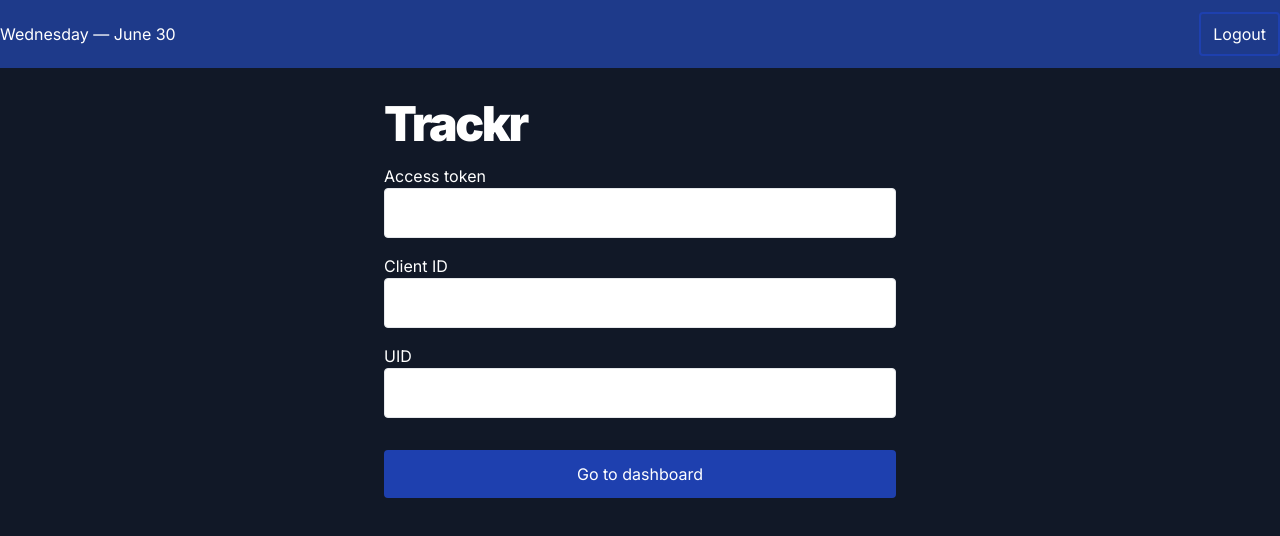
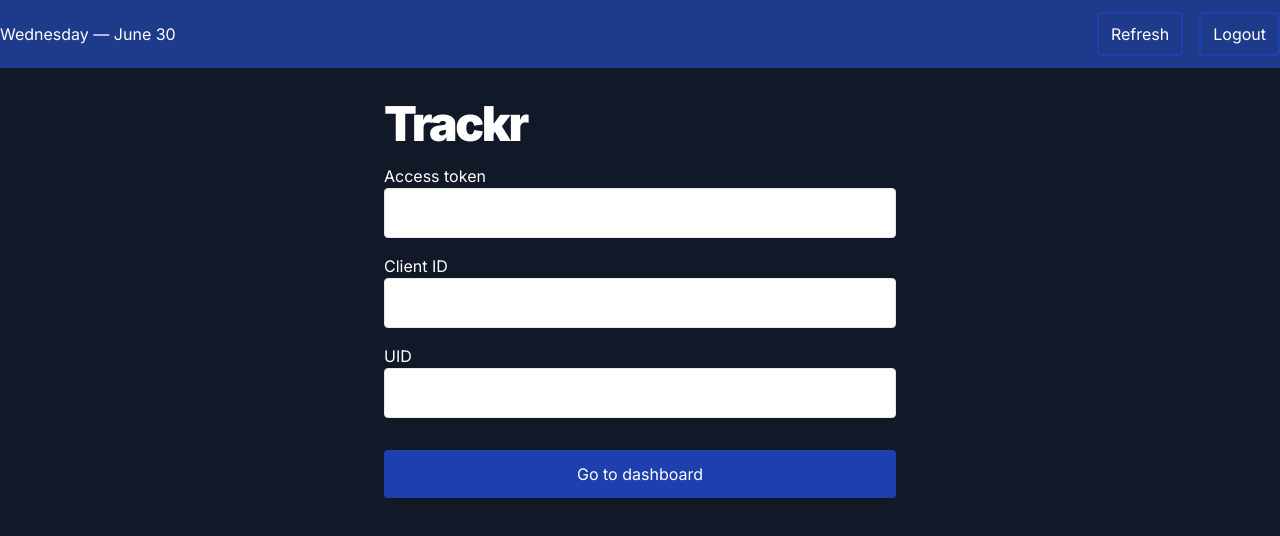
Before and after one commit to HugoJF/trackr, an Angular app: page /login in a window 1280 px wide. Shown: the top 536 px of the page. Built offline with nearby package versions, Linux system fonts and the light colour scheme.

Commit message:
Added refresh button on header

```diff
--- a/src/app/dashboard/dashboard.component.ts
+++ b/src/app/dashboard/dashboard.component.ts
@@ -37,7 +37,7 @@ export class DashboardComponent implements OnInit, OnDestroy {
 
     this
       .pontomais
-      .request()
+      .response
       .subscribe(data => {
         this.response = data;
         this.boot();
@@ -45,6 +45,7 @@ export class DashboardComponent implements OnInit, OnDestroy {
         this.loading = false;
       });
 
+    this.pontomais.request();
   }
 
   ngOnDestroy(): void {
--- a/src/app/header/header.component.html
+++ b/src/app/header/header.component.html
@@ -2,8 +2,13 @@
   <div class="flex justify-between items-baseline container mx-auto">
     <p>{{ now | date: 'EEEE — MMMM dd' }}</p>
 
-    <button class="px-3 py-2 duration-150 hover:bg-blue-800 border-2 border-blue-800 rounded" (click)="logout()">
-      Logout
-    </button>
+    <div class="space-x-4">
+      <button class="px-3 py-2 duration-150 hover:bg-blue-800 border-2 border-blue-800 rounded" (click)="refresh()">
+        Refresh
+      </button>
+      <button class="px-3 py-2 duration-150 hover:bg-blue-800 border-2 border-blue-800 rounded" (click)="logout()">
+        Logout
+      </button>
+    </div>
   </div>
 </div>
--- a/src/app/header/header.component.ts
+++ b/src/app/header/header.component.ts
@@ -16,6 +16,10 @@ export class HeaderComponent implements OnInit {
     this.now = new Date;
   }
 
+  refresh(): void {
+    this.api.request();
+  }
+
   logout(): void {
     this.api.clearCredentials();
     this.router.navigateByUrl('login');
--- a/src/app/pontomais.service.ts
+++ b/src/app/pontomais.service.ts
@@ -1,7 +1,7 @@
 import {Injectable} from '@angular/core';
 import {PontomaisCredentials, Response} from "../types";
 import {HttpClient} from "@angular/common/http";
-import {Observable} from "rxjs";
+import {Subject} from "rxjs";
 import {Router} from "@angular/router";
 import {format} from 'date-fns';
 
@@ -10,21 +10,22 @@ import {format} from 'date-fns';
 })
 export class PontomaisService {
   private credentials?: PontomaisCredentials;
+  readonly response: Subject<Response> = new Subject<Response>();
 
   constructor(private readonly http: HttpClient, private readonly router: Router) {
   }
 
-  request(): Observable<Response> {
+  request(): void {
     const date = format(new Date, 'yyyy-L-dd');
     const url = `https://api.pontomais.com.br/api/time_card_control/current/work_days/${date}`;
 
-    return this.http.get<Response>(url, {
+    this.http.get<Response>(url, {
       headers: {
         'access-token': this.credentials!.token,
         'client': this.credentials!.client,
         'uid': this.credentials!.uid,
       }
-    })
+    }).subscribe(this.response);
   }
 
   hasCredentials(): boolean {
```
Also changed, not shown: src/app/app.component.ts (+0 -7 lines).
